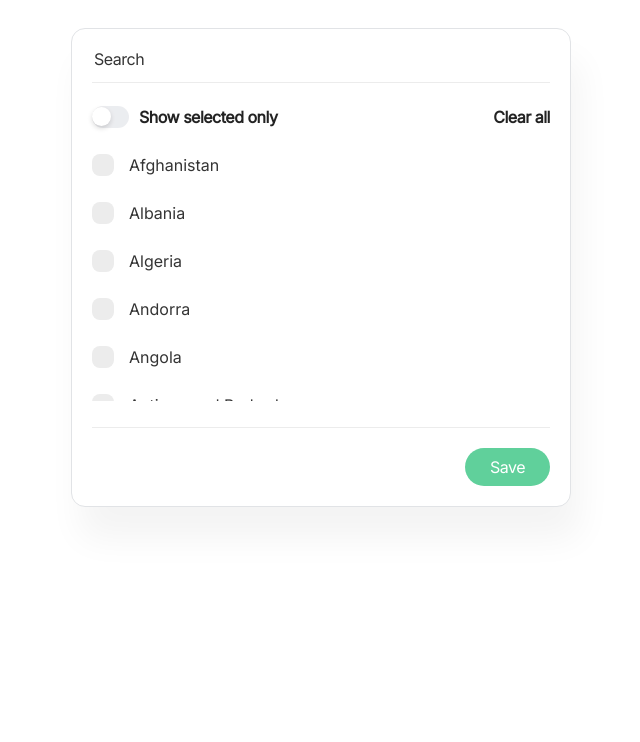
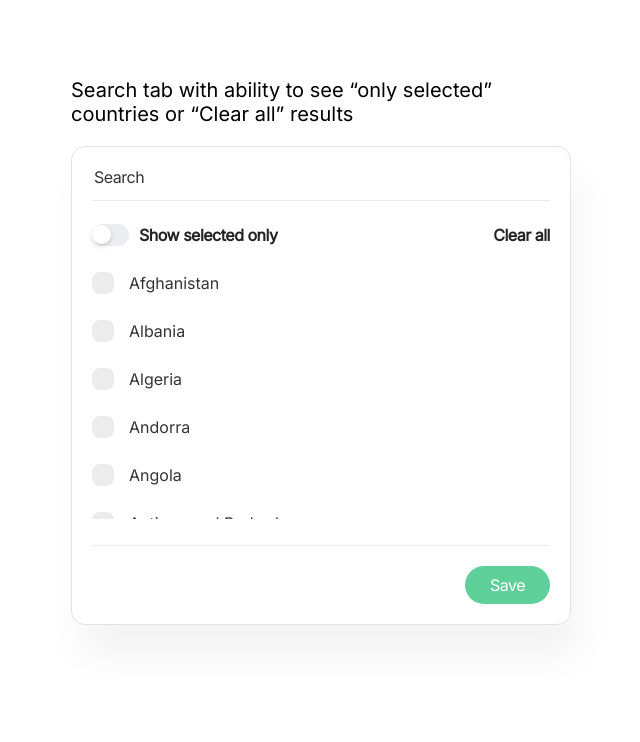
Before and after one commit to amal-shaghat/test_task_figma, a plain HTML site: page index.html in a window 1280 px wide. Shown: the whole page, without its empty margins (319-959 px from the left). Drawn offline with nearby package versions, Linux system fonts and the light colour scheme.

Commit message:
Add info text and readme.md file

```diff
--- a/css/main.css
+++ b/css/main.css
@@ -4,7 +4,7 @@
 }
 .main {
     width: 500px;
-    padding: 20px;
+    padding: 50px;
 }
 .title {
     font-family: 'Inter';
--- a/index.html
+++ b/index.html
@@ -17,6 +17,7 @@
 <body>
     <div class="container">
         <div class="main">
+            <p class="title">Search tab with ability to see “only selected” countries or “Clear all” results</p>
             <form action="">
                 <div class="form">
                     <input type="search" placeholder="Search" id="search" class="search" onkeyup="filterFunction()">
```
Also changed, not shown: 1 other file.
